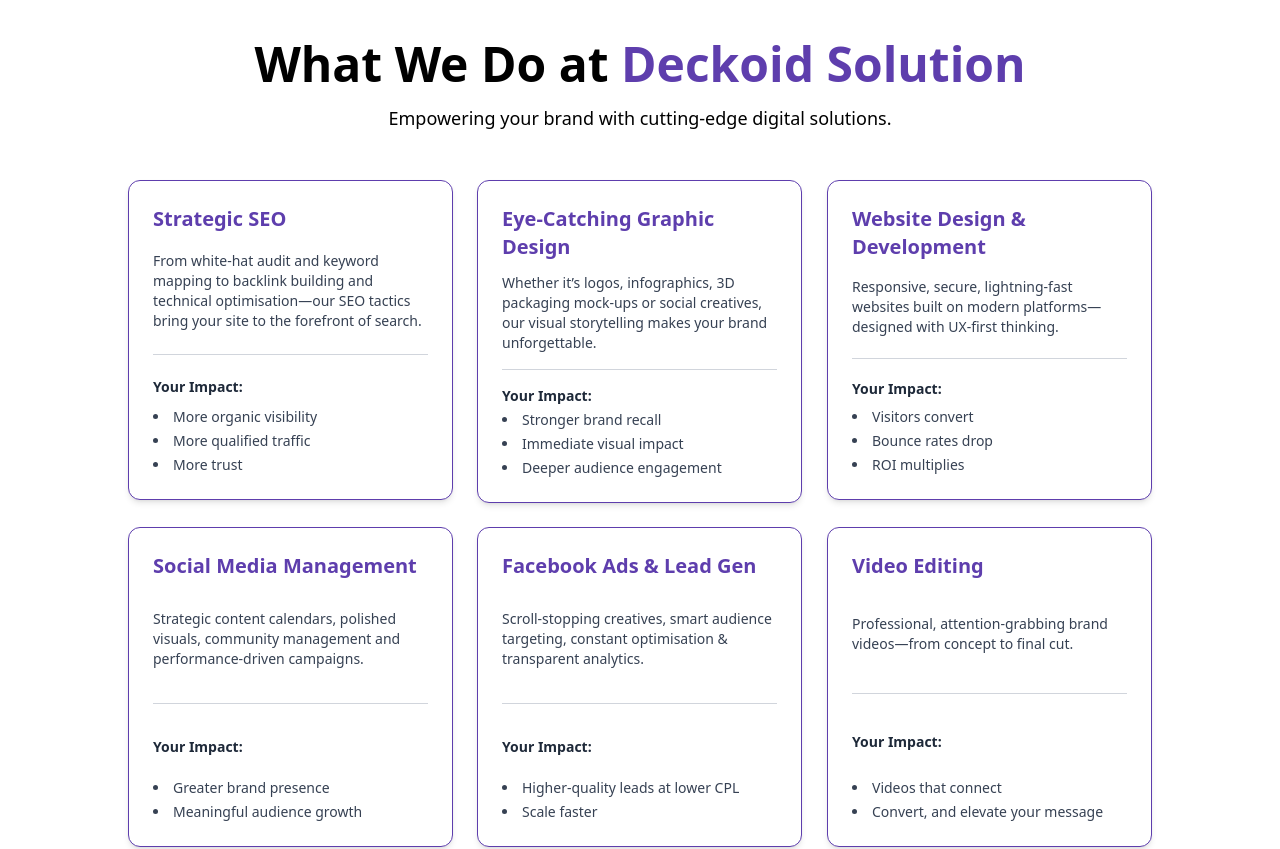
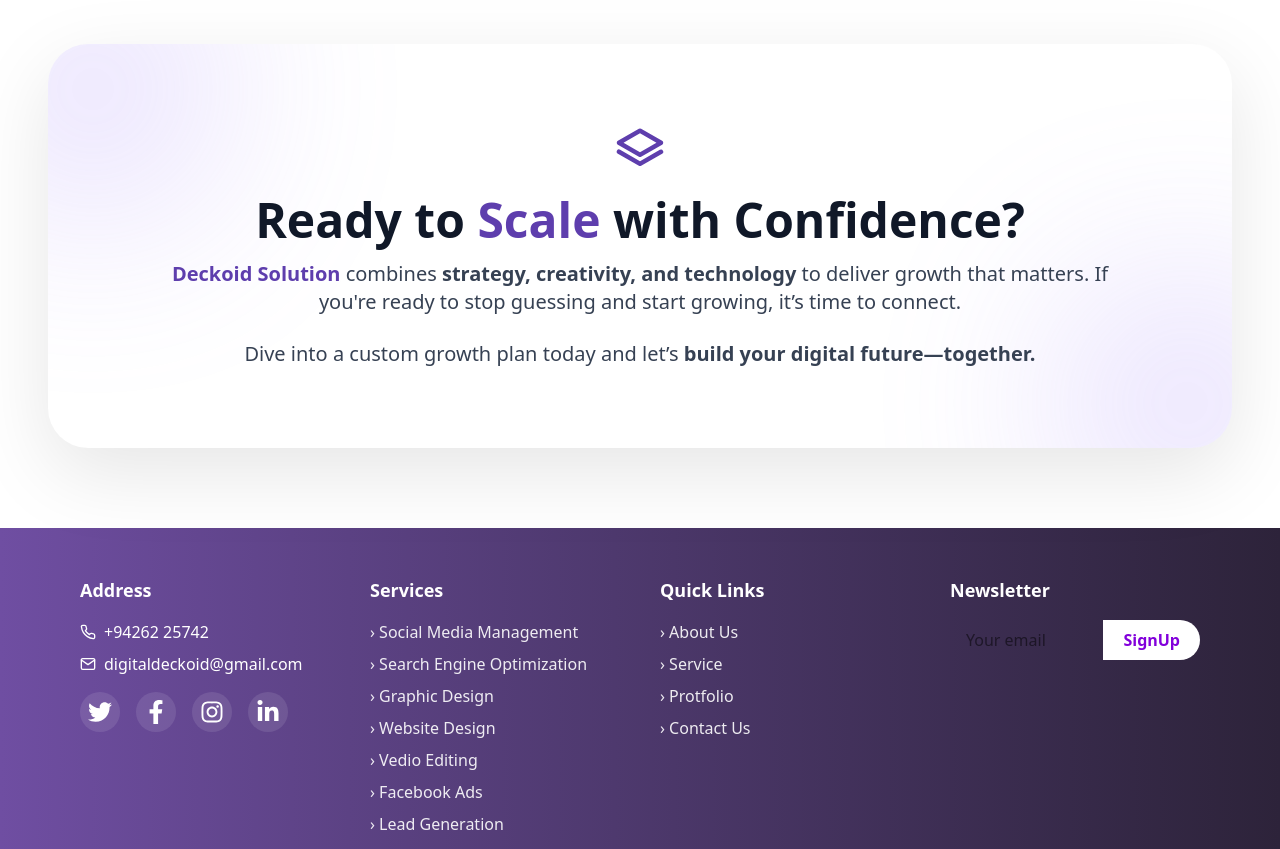
Before and after one commit to raxitzora/Deckoid, a Next.js app: page /About in a window 1280 px wide. Shown: the part 4320-5169 px from the top of the page. Built offline with nearby package versions, Linux system fonts and the light colour scheme.

Commit message:
Update scale.jsx

```diff
--- a/app/About/component/scale.jsx
+++ b/app/About/component/scale.jsx
@@ -1,155 +1,89 @@
 "use client";
 
 import React, { useRef } from "react";
-import { motion, useInView, useReducedMotion } from "framer-motion";
+import { motion, useInView } from "framer-motion";
+import { PiStackSimpleBold } from "react-icons/pi";
 
-const services = [
-  {
-    title: "Strategic SEO",
-    desc: "From white-hat audit and keyword mapping to backlink building and technical optimisation—our SEO tactics bring your site to the forefront of search.",
-    impact: ["More organic visibility", "More qualified traffic", "More trust"],
-  },
-  {
-    title: "Eye-Catching Graphic Design",
-    desc: "Whether it’s logos, infographics, 3D packaging mock-ups or social creatives, our visual storytelling makes your brand unforgettable.",
-    impact: ["Stronger brand recall", "Immediate visual impact", "Deeper audience engagement"],
-  },
-  {
-    title: "Website Design & Development",
-    desc: "Responsive, secure, lightning-fast websites built on modern platforms—designed with UX-first thinking.",
-    impact: ["Visitors convert", "Bounce rates drop", "ROI multiplies"],
-  },
-  {
-    title: "Social Media Management",
-    desc: "Strategic content calendars, polished visuals, community management and performance-driven campaigns.",
-    impact: ["Greater brand presence", "Meaningful audience growth"],
-  },
-  {
-    title: "Facebook Ads & Lead Gen",
-    desc: "Scroll-stopping creatives, smart audience targeting, constant optimisation & transparent analytics.",
-    impact: ["Higher-quality leads at lower CPL", "Scale faster"],
-  },
-  {
-    title: "Video Editing",
-    desc: "Professional, attention-grabbing brand videos—from concept to final cut.",
-    impact: ["Videos that connect", "Convert, and elevate your message"],
-  },
-];
-
-const Card3D = ({ children }) => {
-  const cardRef = useRef(null);
-
-  const handleMouseMove = (e) => {
-    if (window.innerWidth < 768) return;
-
-    const card = cardRef.current;
-    const rect = card.getBoundingClientRect();
-    const x = e.clientX - rect.left;
-    const y = e.clientY - rect.top;
-
-    const centerX = rect.width / 2;
-    const centerY = rect.height / 2;
-    const rotateX = ((y - centerY) / centerY) * 10;
-    const rotateY = ((x - centerX) / centerX) * 10;
-
-    card.style.transform = `perspective(1000px) rotateX(${-rotateX}deg) rotateY(${rotateY}deg)`;
-  };
-
-  const resetRotation = () => {
-    const card = cardRef.current;
-    card.style.transform = `rotateX(0deg) rotateY(0deg)`;
-  };
+const Scale = () => {
+  const ref = useRef(null);
+  const isInView = useInView(ref, { once: false, amount: 0.3 });
 
   return (
-    <div
-      ref={cardRef}
-      className="transform-gpu will-change-transform transition-transform duration-200 ease-out rounded-xl backface-hidden"
-      onMouseMove={handleMouseMove}
-      onMouseLeave={resetRotation}
+    <motion.div
+      ref={ref}
+      className="relative bg-white rounded-[2.5rem] py-20 px-6 md:px-24 shadow-[0_25px_80px_rgba(0,0,0,0.1)] overflow-hidden mt-15"
+      initial="hidden"
+      animate={isInView ? "visible" : "hidden"}
+      variants={{
+        hidden: { opacity: 0, y: 60 },
+        visible: {
+          opacity: 1,
+          y: 0,
+          transition: { duration: 0.9, ease: "easeOut" },
+        },
+      }}
     >
-      {children}
-    </div>
+      {/* Glowing blobs */}
+      <motion.div
+        className="absolute top-[-80px] left-[-80px] w-[250px] h-[250px] bg-[#a78bfa] opacity-30 blur-[100px] rounded-full z-0"
+        initial={{ scale: 0, opacity: 0 }}
+        animate={isInView ? { scale: 1, opacity: 0.3 } : {}}
+        transition={{ delay: 0.2, duration: 1, ease: "backOut" }}
+      />
+      <motion.div
+        className="absolute bottom-[-80px] right-[-80px] w-[250px] h-[250px] bg-[#a78bfa] opacity-30 blur-[100px] rounded-full z-0"
+        initial={{ scale: 0, opacity: 0 }}
+        animate={isInView ? { scale: 1, opacity: 0.3 } : {}}
+        transition={{ delay: 0.3, duration: 1, ease: "backOut" }}
+      />
+
+      {/* Content */}
+      <div className="relative z-10 text-center">
+        {/* Icon */}
+        <motion.div
+          className="flex justify-center mb-6"
+          initial={{ opacity: 0, scale: 0.8 }}
+          animate={isInView ? { opacity: 1, scale: 1 } : {}}
+          transition={{ delay: 0.2, duration: 0.6 }}
+        >
+          <PiStackSimpleBold className="text-5xl text-[#5e3ead]" />
+        </motion.div>
+
+        {/* Heading */}
+        <motion.h2
+          className="text-3xl sm:text-5xl font-extrabold text-gray-900 mb-4"
+          initial={{ opacity: 0, y: 20 }}
+          animate={isInView ? { opacity: 1, y: 0 } : {}}
+          transition={{ delay: 0.3, duration: 0.7 }}
+        >
+          Ready to <span className="text-[#5e3ead]">Scale</span> with Confidence?
+        </motion.h2>
+
+        {/* Subtext */}
+        <motion.p
+          className="text-lg sm:text-xl text-gray-700 mb-6"
+          initial={{ opacity: 0, y: 20 }}
+          animate={isInView ? { opacity: 1, y: 0 } : {}}
+          transition={{ delay: 0.4, duration: 0.7 }}
+        >
+          <span className="text-[#5e3ead] font-bold">Deckoid Solution</span> combines{" "}
+          <span className="font-semibold">strategy, creativity, and technology</span> to deliver growth that matters.
+          If you're ready to stop guessing and start growing, it’s time to connect.
+        </motion.p>
+
+        {/* Bottom Paragraph */}
+        <motion.p
+          className="text-lg sm:text-xl text-gray-700 font-medium"
+          initial={{ opacity: 0, y: 20 }}
+          animate={isInView ? { opacity: 1, y: 0 } : {}}
+          transition={{ delay: 0.5, duration: 0.7 }}
+        >
+          Dive into a custom growth plan today and let’s{" "}
+          <span className="font-semibold">build your digital future—together.</span>
+        </motion.p>
+      </div>
+    </motion.div>
   );
 };
 
-const containerVariant = {
-  hidden: {},
-  visible: {
-    transition: {
-      staggerChildren: 0.1,
-      delayChildren: 0.1,
-    },
-  },
-};
-
-const cardVariant = {
-  hidden: { opacity: 0, y: 20 },
-  visible: {
-    opacity: 1,
-    y: 0,
-    transition: { duration: 0.4, ease: "easeOut" },
-  },
-};
-
-const Why = () => {
-  const sectionRef = useRef(null);
-  const isInView = useInView(sectionRef, { once: false, amount: 0.2 });
-  const reduceMotion = useReducedMotion();
-
-  return (
-    <div ref={sectionRef} className="bg-white py-14 px-4 sm:px-6 md:px-10 lg:px-20">
-      {/* Title */}
-      <motion.div
-        initial={{ opacity: 0, y: 30 }}
-        animate={isInView ? { opacity: 1, y: 0 } : {}}
-        transition={{ duration: 0.5, ease: "easeOut" }}
-        className="text-center mb-12"
-      >
-        <h2 className="text-2xl sm:text-3xl md:text-4xl lg:text-5xl font-extrabold text-black">
-          What We Do at{" "}
-          <motion.span
-            initial={{ scale: 0.95 }}
-            animate={isInView ? { scale: 1 } : {}}
-            transition={{ duration: 0.4, ease: "easeOut" }}
-            className="text-[#5e3ead] inline-block"
-          >
-            Deckoid Solution
-          </motion.span>
-        </h2>
-        <p className="text-black mt-4 text-sm sm:text-base md:text-lg">
-          Empowering your brand with cutting-edge digital solutions.
-        </p>
-      </motion.div>
-
-      {/* Cards */}
-      <motion.div
-        className="grid grid-cols-1 sm:grid-cols-2 lg:grid-cols-3 gap-6"
-        variants={containerVariant}
-        initial="hidden"
-        animate={isInView ? "visible" : "hidden"}
-      >
-        {services.map((service, index) => (
-          <motion.div key={index} variants={!reduceMotion ? cardVariant : {}}>
-            <Card3D>
-              <div className="border border-[#5e3ead] bg-white rounded-xl p-6 shadow-md hover:shadow-xl transition-all duration-200 min-h-[320px] flex flex-col justify-between">
-                <h3 className="text-xl font-bold text-[#5e3ead] mb-3">
-                  {service.title}
-                </h3>
-                <p className="text-gray-700 text-sm mb-4">{service.desc}</p>
-                <hr className="mb-4 border-gray-300" />
-                <p className="text-sm font-semibold text-gray-800 mb-1">Your Impact:</p>
-                <ul className="list-disc list-inside text-gray-700 text-sm space-y-1">
-                  {service.impact.map((point, i) => (
-                    <li key={i}>{point}</li>
-                  ))}
-                </ul>
-              </div>
-            </Card3D>
-          </motion.div>
-        ))}
-      </motion.div>
-    </div>
-  );
-};
-
-export default Why;
+export default Scale;
```
